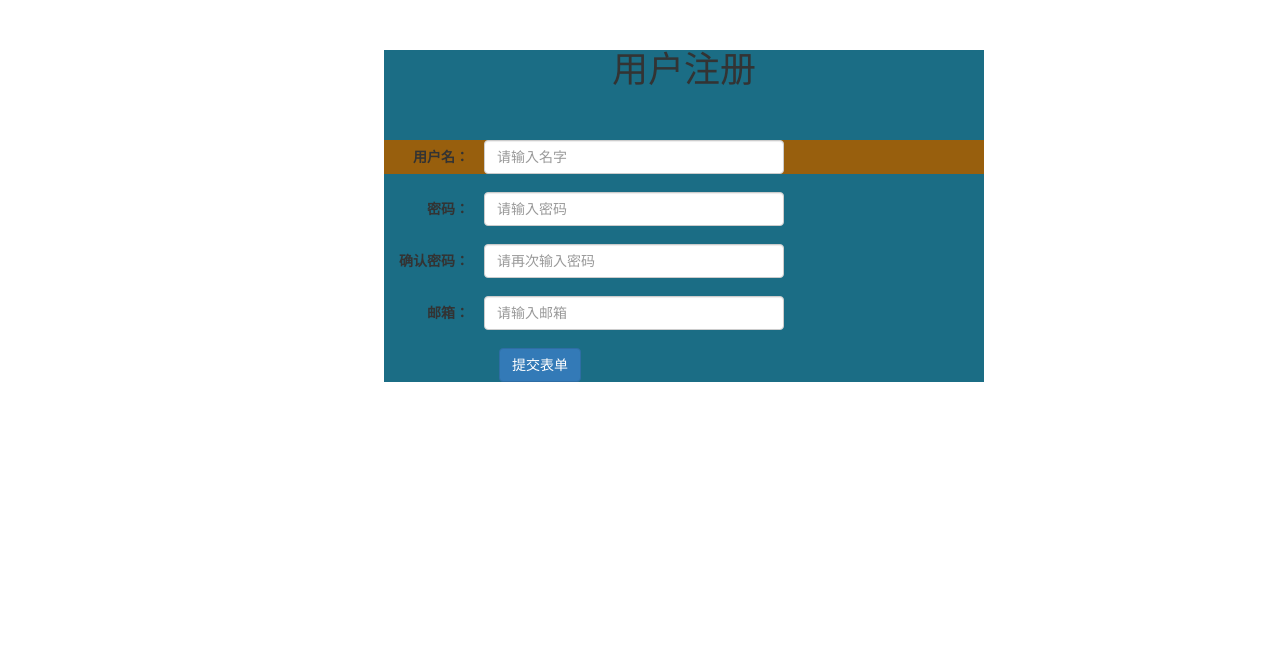
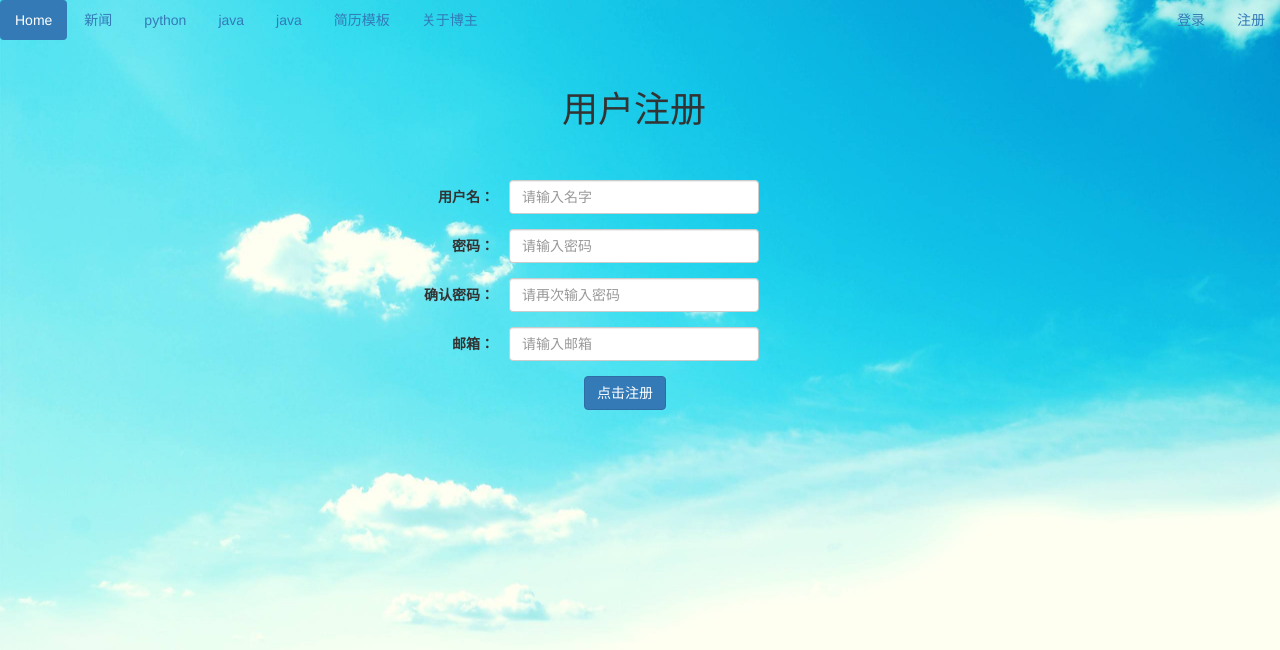
Before and after one commit to jyh19960226/bokedemo1, a Python web app: template template/register.html in a window 1280 px wide. Shown: the top 650 px of the page. Run offline with Jinja, Linux system fonts and the light colour scheme; the template is opened without the code that fills it, so the values that code supplies are empty; some libraries are stand-ins or nearby versions.

```diff
--- a/template/register.html
+++ b/template/register.html
@@ -15,10 +15,16 @@
     <![endif]-->
     <style>
         #register_form {
-            width:600px;
-            background-color: #1b6d85;
+            width: 500px;
             margin: 30%;
             margin-top: 50px;
+
+        }
+
+        body {
+            background-image: url("images/register.jpg");
+            background-size: 100% 100%;
+            background-repeat: no-repeat;
         }
 
         div {
@@ -26,31 +32,45 @@
 
         }
     </style>
+
 </head>
 <body>
-
+<ul class="nav nav-pills">
+    <li class="active"><a href="index.html">Home</a></li>
+    <li><a href="#">新闻</a></li>
+    <li><a href="#">python</a></li>
+    <li><a href="#">java</a></li>
+    <li><a href="#">java</a></li>
+    <li><a href="#">简历模板</a></li>
+    <li><a href="#">关于博主</a></li>
+    <li class="pull-right"><a href="register.html">注册</a></li>
+    <li class="pull-right"><a href="#">登录</a></li>
+</ul>
 <div id="register_form">
     <div style="margin: auto;margin-bottom: 50px; text-align:center;width: 50%;"><h1>用户注册</h1></div>
     <form class="form-horizontal" role="form">
-        <div id="register_form_name" style="background-color: #985f0d;" >
-            <label  for="user_name" class="col-sm-2 control-label">用户名：</label>
-            <input style="width: 50%" type="text" class="form-control" id="user_name" placeholder="请输入名字">
+        <div id="register_form_name">
+            <div style="width: 50%">
+                <label for="user_name" class="col-sm-6 control-label">用户名：</label>
+            </div>
+            <input style="width: 50%;margin:0 20px 0 100px" type="text" class="form-control" id="user_name"
+                   placeholder="请输入名字">
         </div>
-        <div id="register_form_pw" >
-            <label  for="password" class="col-sm-2 control-label">密码：</label>
+        <div id="register_form_pw">
+            <label for="password" class="col-sm-3 control-label">密码：</label>
             <input style="width: 50%" type="password" class="form-control" id="password" placeholder="请输入密码">
         </div>
         <div id="register_form_repw">
-            <label for="repassword" class="col-sm-2 control-label">确认密码：</label>
+            <label for="repassword" class="col-sm-3 control-label">确认密码：</label>
             <input style="width: 50%" type="password" class="form-control" id="repassword" placeholder="请再次输入密码">
         </div>
         <div id="register_form_email">
-            <label for="email" class="col-sm-2 control-label">邮箱：</label>
+            <label for="email" class="col-sm-3 control-label">邮箱：</label>
             <input style="width: 50%" type="text" class="form-control" id="email" placeholder="请输入邮箱">
         </div>
         <div class="form-group" style="margin: auto">
-            <div class="col-sm-offset-2 col-sm-10">
-                <button type="submit" class="btn btn-primary">提交表单</button>
+            <div class="submit">
+                <button type="submit" style="margin:0 40%" class="btn btn-primary">点击注册</button>
             </div>
         </div>
     </form>
```
Also changed, not shown: template/images/register.jpg (added), template/images/register1.jpg (added).
